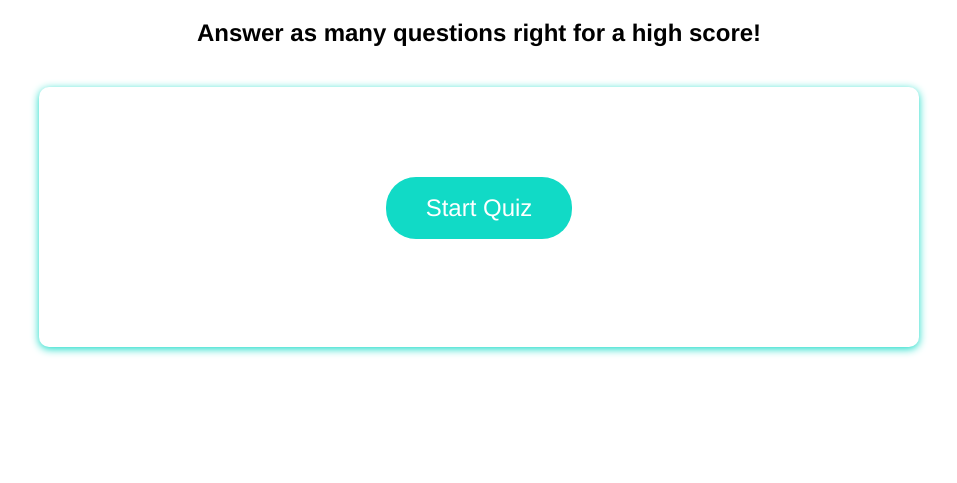
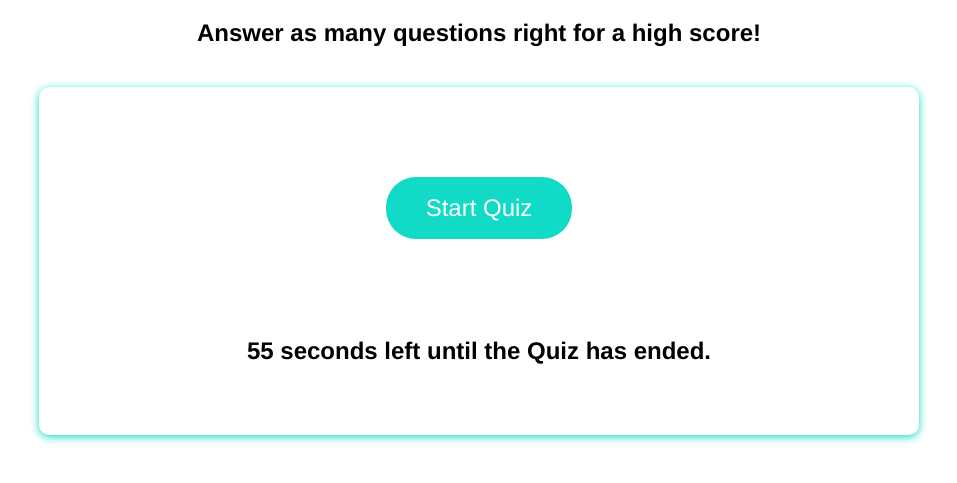
Before and after one commit to cole-cochran/mountainbike-quiz, a plain HTML site: page index.html in a window 1280 px wide. Shown: the part 189-672 px from the top of the page, without its empty margins (161-1118 px from the left). Drawn offline with Linux system fonts and the light colour scheme.

Commit message:
creating timer

```diff
--- a/assets/js/script.js
+++ b/assets/js/script.js
@@ -1,5 +1,25 @@
 //WHEN I click the start button
 var startButton = document.querySelector("#start");
+var timer = document.querySelector(".timer");
+var secondsLeft = 60;
+
+function setTime() {
+    // Sets interval in variable
+    var timerInterval = setInterval(function() {
+      secondsLeft--;
+      timer.textContent = secondsLeft + " seconds left until the Quiz has ended.";
+
+      if(secondsLeft === 0) {
+        // Stops execution of action at set interval
+        clearInterval(timerInterval);
+        // Calls function to create and append image
+        sendMessage();
+      }
+
+    }, 1000);
+  }
+
+  setTime();
 
 //GIVEN I am taking a code quiz
 //WHEN I click the start button
--- a/index.html
+++ b/index.html
@@ -19,6 +19,7 @@
         <div class="card-body">
             <button id="start" class="button">Start Quiz</button>
         </div>
-    <script src="assets/js/script.js"></script>
+        <h2 class="timer" style="text-align:center;"></h2>
+        <script src="assets/js/script.js"></script>
   </body>
 </html>
```
